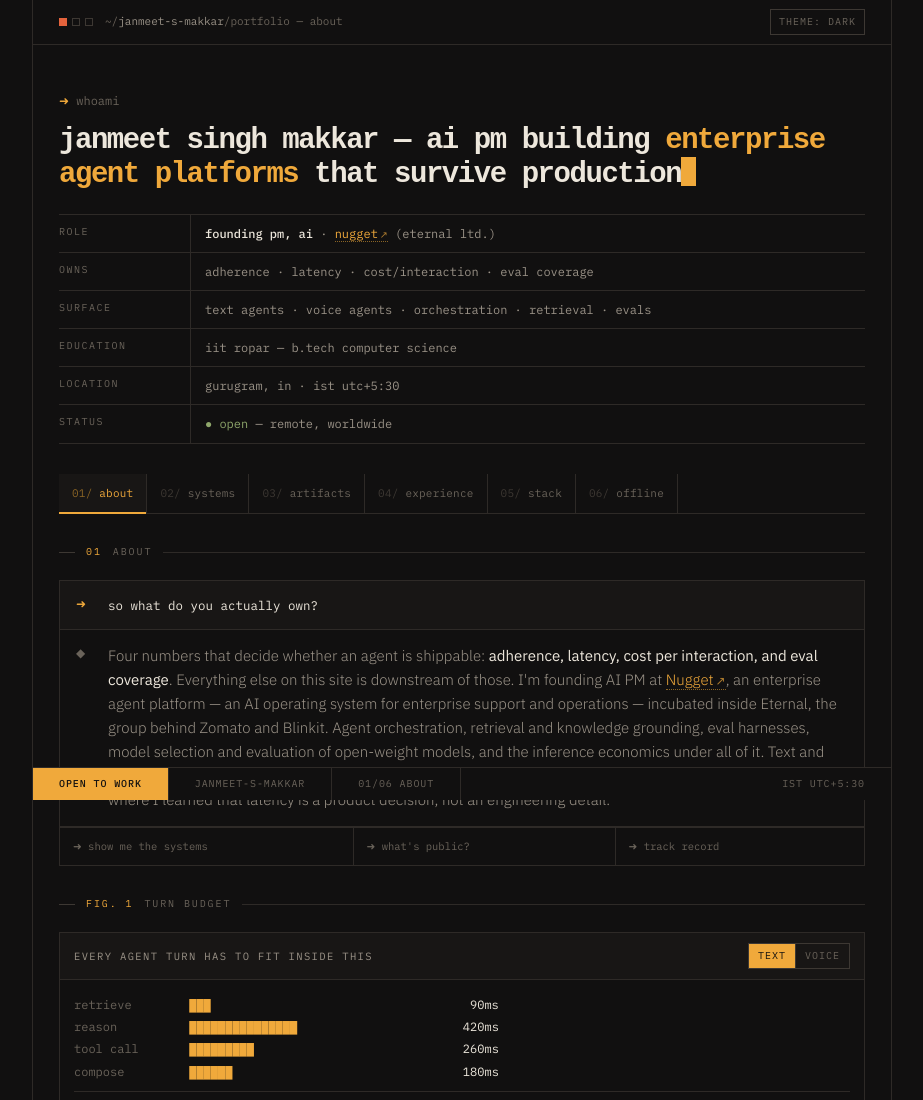
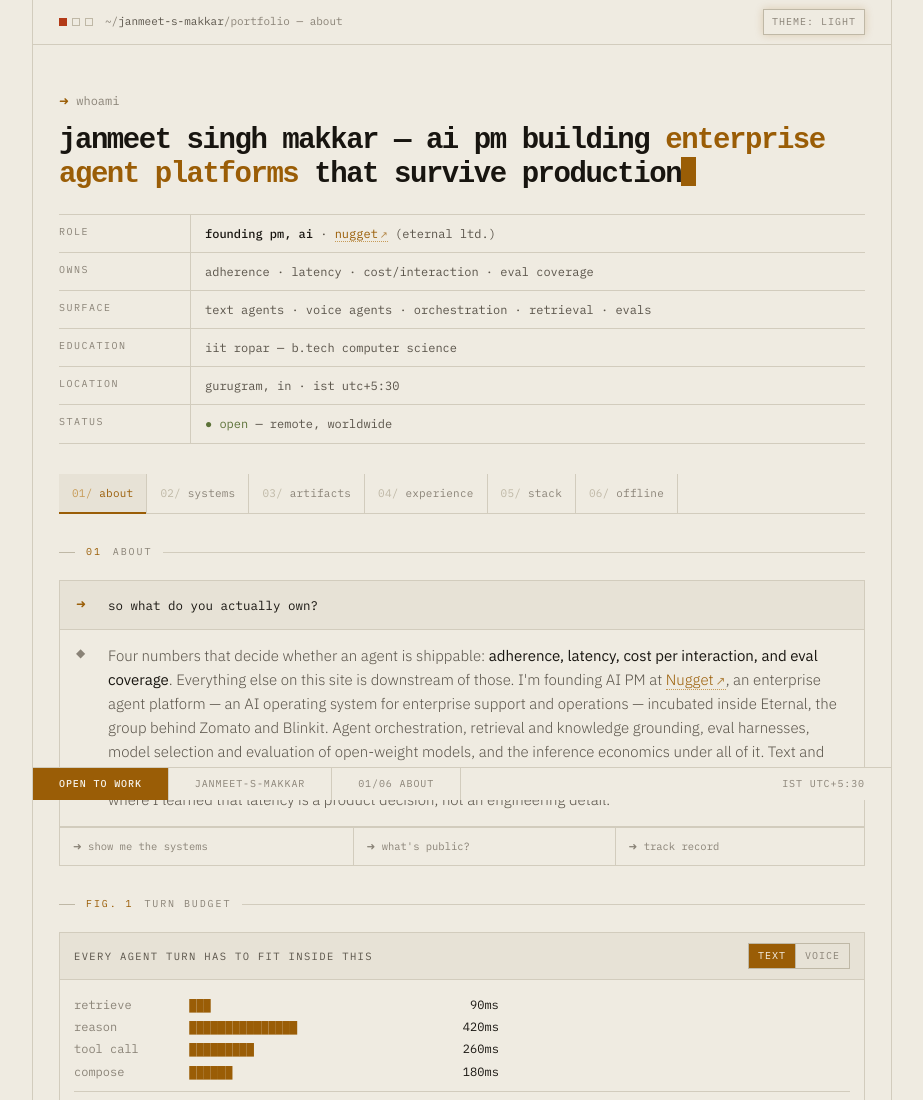
Before and after one commit to janmeetpm/janmeet.pm, a plain HTML site: page index.html in a window 1280 px wide. Shown: the top 1100 px of the page, without its empty margins (178-1101 px from the left). Drawn offline with Linux system fonts and the light colour scheme; a web font is replaced by a local one.

Commit message:
default to light theme; add glow to theme toggle
Light is now the first paint (html data-theme, button label and the
script's init all move together). A stored preference still wins, so
this changes first-time visitors only.

The toggle gains a resting amber glow and a stronger hover/focus bloom.
Note this contradicts the "no glow, no shadows, no blur" rule in
CLAUDE.md — requested explicitly by the owner. Glow colours are tokens
(--glow, --glow-strong) defined in both theme blocks; the focus-visible
outline is kept alongside the glow, not replaced by it.

Co-Authored-By: Claude Opus 5 <noreply@anthropic.com>

```diff
--- a/index.html
+++ b/index.html
@@ -1,5 +1,5 @@
 <!DOCTYPE html>
-<html lang="en" data-theme="dark">
+<html lang="en" data-theme="light">
 <head>
 <meta charset="utf-8">
 <meta name="viewport" content="width=device-width, initial-scale=1">
@@ -40,6 +40,8 @@ html[data-theme="dark"]{
   --alert:#E4633C;
   --ok:#8FA76B;
   --inv-ink:#141210;
+  --glow:rgba(240,169,59,.30);
+  --glow-strong:rgba(240,169,59,.55);
 }
 html[data-theme="light"]{
   --bg:#EFEBE1;
@@ -55,6 +57,8 @@ html[data-theme="light"]{
   --alert:#B33A17;
   --ok:#5C7238;
   --inv-ink:#F6F3EB;
+  --glow:rgba(154,93,6,.22);
+  --glow-strong:rgba(154,93,6,.42);
 }
 
 *{box-sizing:border-box}
@@ -89,8 +93,12 @@ button{font:inherit}
   background:none;border:var(--hair) solid var(--line-2);color:var(--dim);
   font-family:var(--mono);font-size:10px;letter-spacing:.1em;text-transform:uppercase;
   padding:4px 8px;cursor:pointer;flex:0 0 auto;
+  box-shadow:0 0 8px var(--glow);
 }
-.themebtn:hover{border-color:var(--amber);color:var(--amber)}
+.themebtn:hover,.themebtn:focus-visible{
+  border-color:var(--amber);color:var(--amber);
+  box-shadow:0 0 0 1px var(--glow), 0 0 12px var(--glow-strong);
+}
 
 /* --- masthead --- */
 .mast{padding:clamp(28px,6vw,46px) var(--pad) 0}
@@ -285,7 +293,7 @@ a.ext::after{content:'↗';font-size:.8em;margin-left:2px;opacity:.7}
   <div class="chrome">
     <div class="dots" aria-hidden="true"><i></i><i></i><i></i></div>
     <span class="path">~/<b>janmeet-s-makkar</b>/portfolio — <span id="cwd">about</span></span>
-    <button class="themebtn" id="themebtn" type="button">theme: dark</button>
+    <button class="themebtn" id="themebtn" type="button">theme: light</button>
   </div>
 
   <!-- ============ MASTHEAD ============ -->
@@ -607,7 +615,7 @@ function apply(m){
   btn.textContent='theme: '+m;
   if(STORE){try{localStorage.setItem('theme',m);}catch(e){}}
 }
-var init='dark';
+var init='light';
 if(STORE){try{var s=localStorage.getItem('theme');if(s)init=s;}catch(e){}}
 apply(init);
 btn.addEventListener('click',function(){
```
